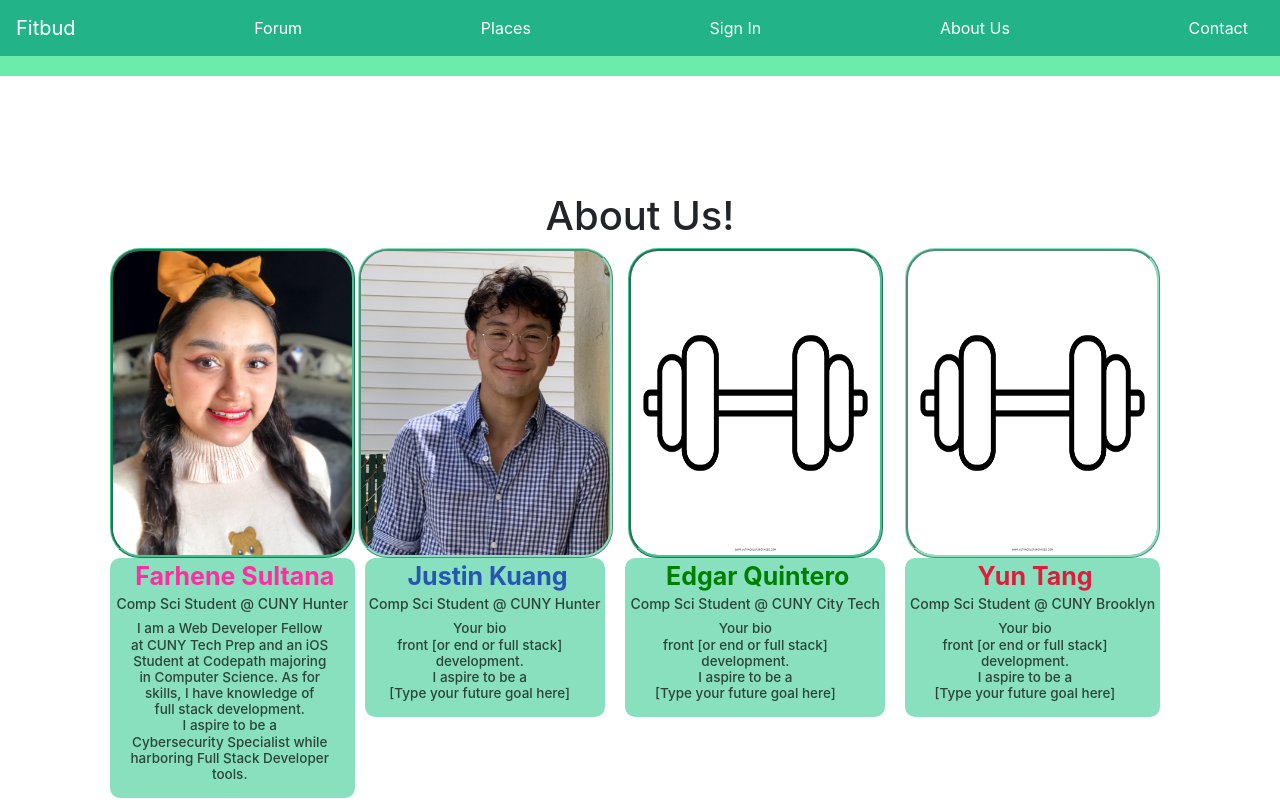
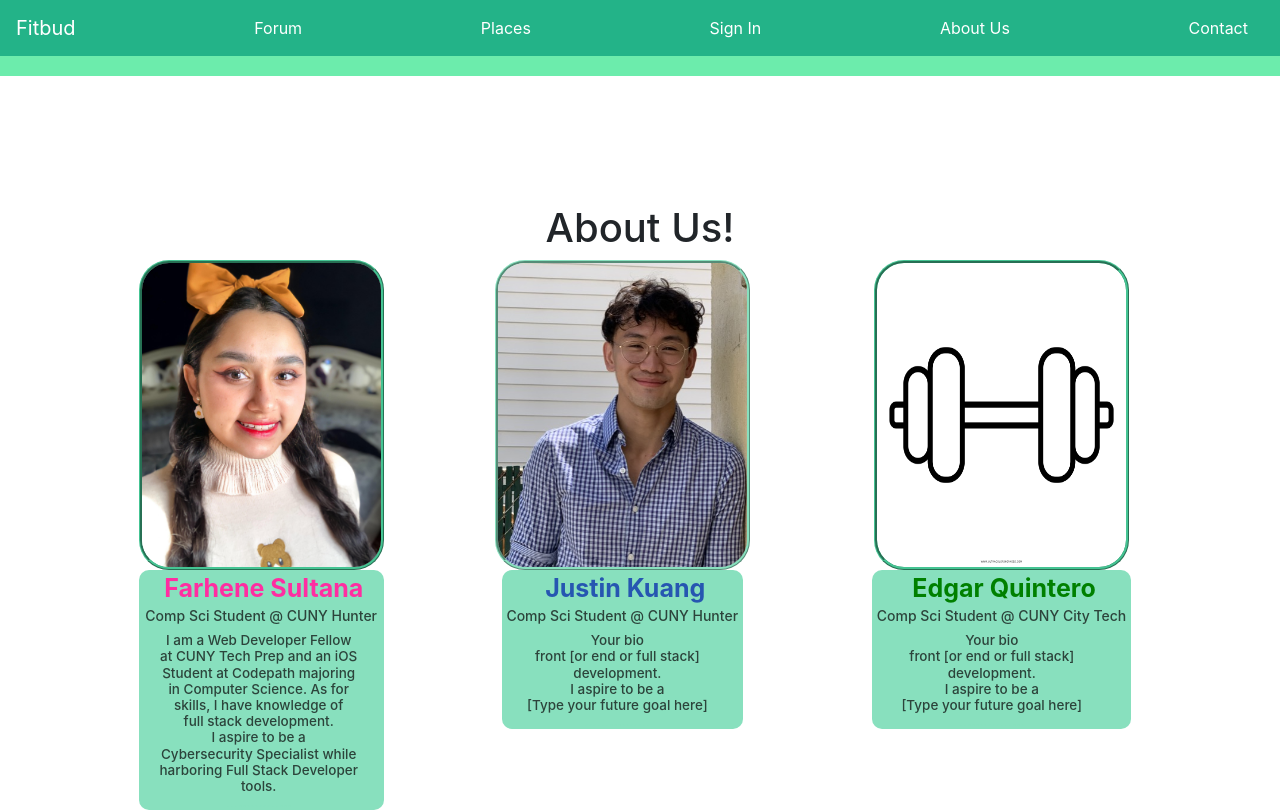
Before and after one commit to CUNYTechPrep/project-starter, a React (Create React App) app in the folder client/: page /about-us in a window 1280 px wide. Shown: the top 812 px of the page. Built offline with nearby package versions, Linux system fonts and the light colour scheme.

Commit message:
fixed spacing

```diff
--- a/client/src/App.css
+++ b/client/src/App.css
@@ -96,7 +96,8 @@
 .flex-container {
   display: flex;
   flex-wrap: wrap;
-  text-align: center;
+  justify-content: space-evenly;
+
 }
 
 html, body {
@@ -106,7 +107,7 @@ html, body {
 
 body > div {
   width: 100%;
-  height: 100%;
+  height: 90%;
   background: #6cecac;
 }
 
@@ -114,7 +115,9 @@ body > div > div {
   width: 100%;
   margin-top: 20px;
   background: white;
+  margin-bottom: 20px;
 }
+
 .dropdown {
   position: relative;
   display: inline-block;
--- a/client/src/pages/AboutUsPage.js
+++ b/client/src/pages/AboutUsPage.js
@@ -10,7 +10,7 @@ function AboutUsPage(props) {
         <div className="div-heading">
         <h1>About Us!</h1>
           <div class="flex-container">
-            <div>
+            <div style={{marginRight: 20, marginLeft: 20}}>
               <img className="profile-pictures" src={Farhene}
                 style={{width: 245, height: 310,
                   borderRadius: 30, border: '3px ridge #45C493'}}
@@ -61,7 +61,7 @@ function AboutUsPage(props) {
             </div>
 
 
-            <div>
+            <div  style={{marginRight: 20, marginLeft: 20}}>
               <img className="profile-pictures" src={Justin}
                 style={{width: 255, height: 310,
                   borderRadius: 30, border: '3px ridge #88E0BE'}}
@@ -109,7 +109,7 @@ function AboutUsPage(props) {
             </div>
 
 
-            <div>
+            <div style={{marginRight: 20, marginLeft: 20}}>
               <img className="profile-pictures" src={logo}
                 style={{width: 255, height: 310,
                   borderRadius: 30, border: '3px ridge #45C493'}}
@@ -156,7 +156,7 @@ function AboutUsPage(props) {
             </div>
 
 
-            <div>
+            <div style={{marginRight: 20, marginLeft: 20}}>
               <img className="profile-pictures" src={logo}
                 style={{width: 255, height: 310,
                   borderRadius: 30, border: '3px ridge #88E0BE'}}
```
